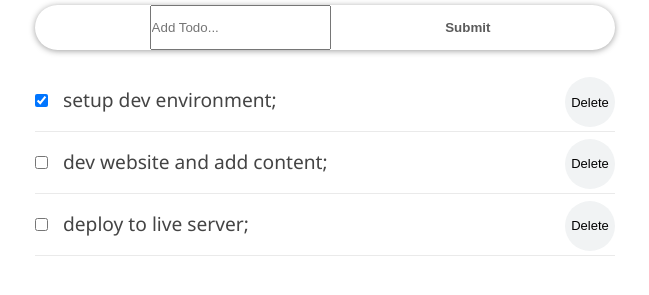
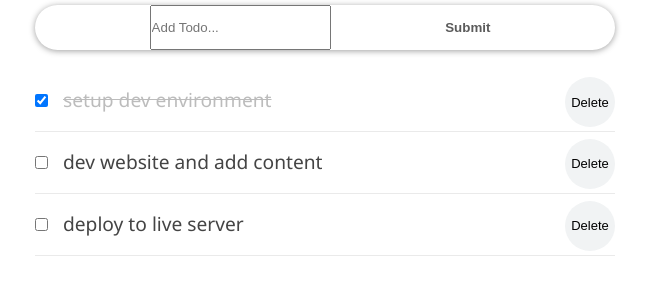
Before and after one commit to kayej22/react-todo-app, a React (Create React App) app: page / in a window 1280 px wide. Shown: the part 291-586 px from the top of the page, without its empty margins (315-964 px from the left). Built offline with nearby package versions, Linux system fonts and the light colour scheme.

Commit message:
adding line-through for completed tasks

```diff
--- a/src/components/TodoItem.js
+++ b/src/components/TodoItem.js
@@ -5,6 +5,14 @@
 class TodoItem extends React.Component {
 
   render() {
+
+    const completedStyle = {
+      fonstStyle: "italic",
+      color: "#595959",
+      opacity: 0.4,
+      textDecoration: "line-through",
+    }
+
     return (
     <li className={styles.item}>
       <input
@@ -15,8 +23,10 @@
     />
       <button onClick={() => this.props.deleteTodoProps(this.props.todo.id)}>
         Delete
-        </button>
-      {this.props.todo.title};
+      </button>
+      <span style={this.props.todo.completed ? completedStyle : null}>
+        {this.props.todo.title}
+      </span>
     </li>
     )
   }
```
